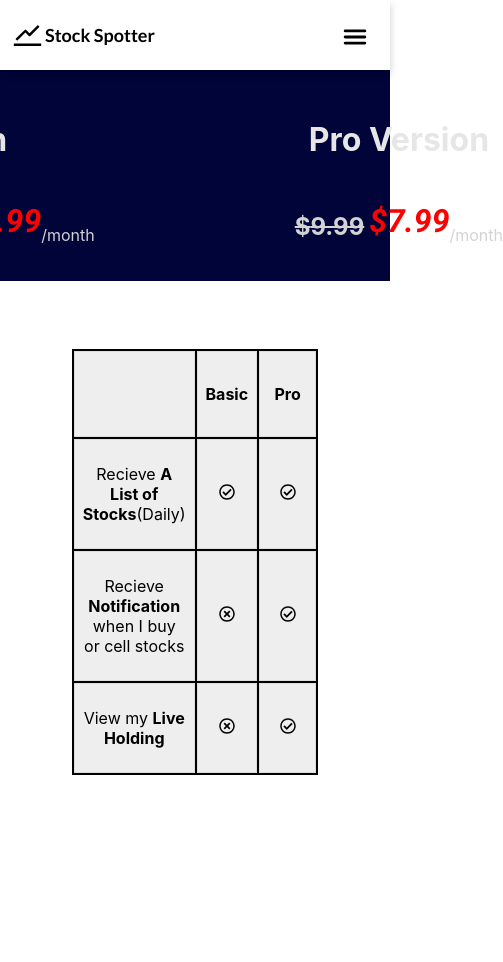
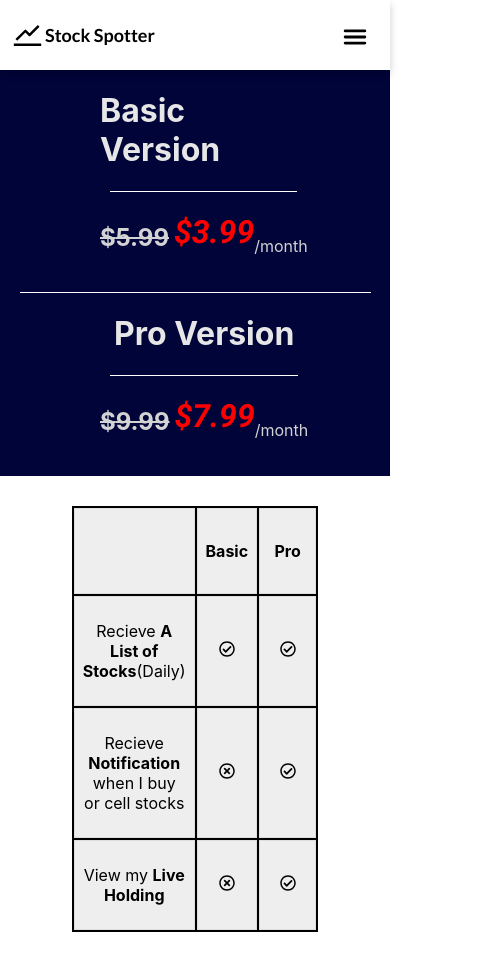
Before and after one commit to bray851011/stock-client, a React (Create React App) app: page /pricing in a window 390 px wide. Shown: the whole page, 503 px wide, since content can reach past the window. Before the commit the page ends 844 px from the top, so only its background shows below. Built offline with nearby package versions, Linux system fonts and the light colour scheme; a web font is replaced by a local one.

Commit message:
Update Pricing Page

```diff
--- a/src/components/navbar/navbar.styles.scss
+++ b/src/components/navbar/navbar.styles.scss
@@ -158,7 +158,7 @@
       width: 90%;           /* Adjust based on your needs */
 
       // margin: 0 0 10px 0;
-  }
+    }
     // align-self: center;
     // justify-self: center;
   }
--- a/src/routes/pricing/pricing.component.jsx
+++ b/src/routes/pricing/pricing.component.jsx
@@ -19,6 +19,8 @@
                 </div>
 
                 <div className='v-line'></div>
+                <div className='h-line'></div>
+
 
                 <div className='right'>
                     <h1>Pro Version</h1>
--- a/src/routes/pricing/pricing.styles.scss
+++ b/src/routes/pricing/pricing.styles.scss
@@ -19,6 +19,10 @@
             margin-bottom: 20px;
         }
 
+        .h-line {
+            display: none;
+        }
+
         .left, .right {
             display: flex;
             flex-direction: column;
@@ -26,13 +30,6 @@
             align-items:  center;
             margin: 0 100px;
             padding-bottom: 20px;
-
-
-
-            li {
-                margin: 5px 0 15px 0;
-                animation: slideInFromRight 1s ease-out forwards;
-            }
 
             h1 {
                 color: rgb(230, 230, 230);
@@ -70,15 +67,66 @@
     }
 }
 
+@media screen and (max-width: 1150px) {
+    .pricing {
+        display: flex;
+        flex-direction: column;
+        height: auto;
+        .upside {
+            display: flex;
+            flex-direction: column;
+            justify-content: flex-start;
+            align-items:  flex-start;
+            margin-top: 70px;
+            margin-bottom: 30px;
+            .v-line {
+                display: none;
+            }
+            .h-line {
+                display: flex;
+                align-self: center;
+                height: 0.5px;              /* Line width */
+                background-color: white;  /* Line color */
+                width: 90%;           /* Adjust based on your needs */
 
+                // margin: 0 0 10px 0;
+            }
+            .left, .right {
+                display: flex;
+                flex-direction: column;
+                justify-content: center;
+                align-items:  center;
+                // margin: 0 100px;
+                padding-bottom: 20px;
 
-@keyframes slideInFromRight {
-    0% {
-      transform: translateY(100%); /* Start off-screen to the right */
-      opacity: 0;
+                h1 {
+                    color: rgb(230, 230, 230);
+                }
+                .centered {
+                    width: 100%;
+                    display: flex;
+                    justify-content: center;
+                    align-items:  flex-end;
+                    h2 {
+                        text-decoration: line-through;
+                        margin-right: 5px;
+                        color: lightgray;
+                    }
+                    h1 {
+                        color: red;
+                        font-family: "Roboto", sans-serif;
+                        font-style: italic;
+                    }
+                    p {
+                        color: lightgray;
+
+                    }
+                }
+            }
+        }
+        .downside {
+            margin-bottom: 30px;
+
+        }
     }
-    100% {
-      transform: translateY(0);
-      opacity: 1;
-    }
-  }
+}
```
